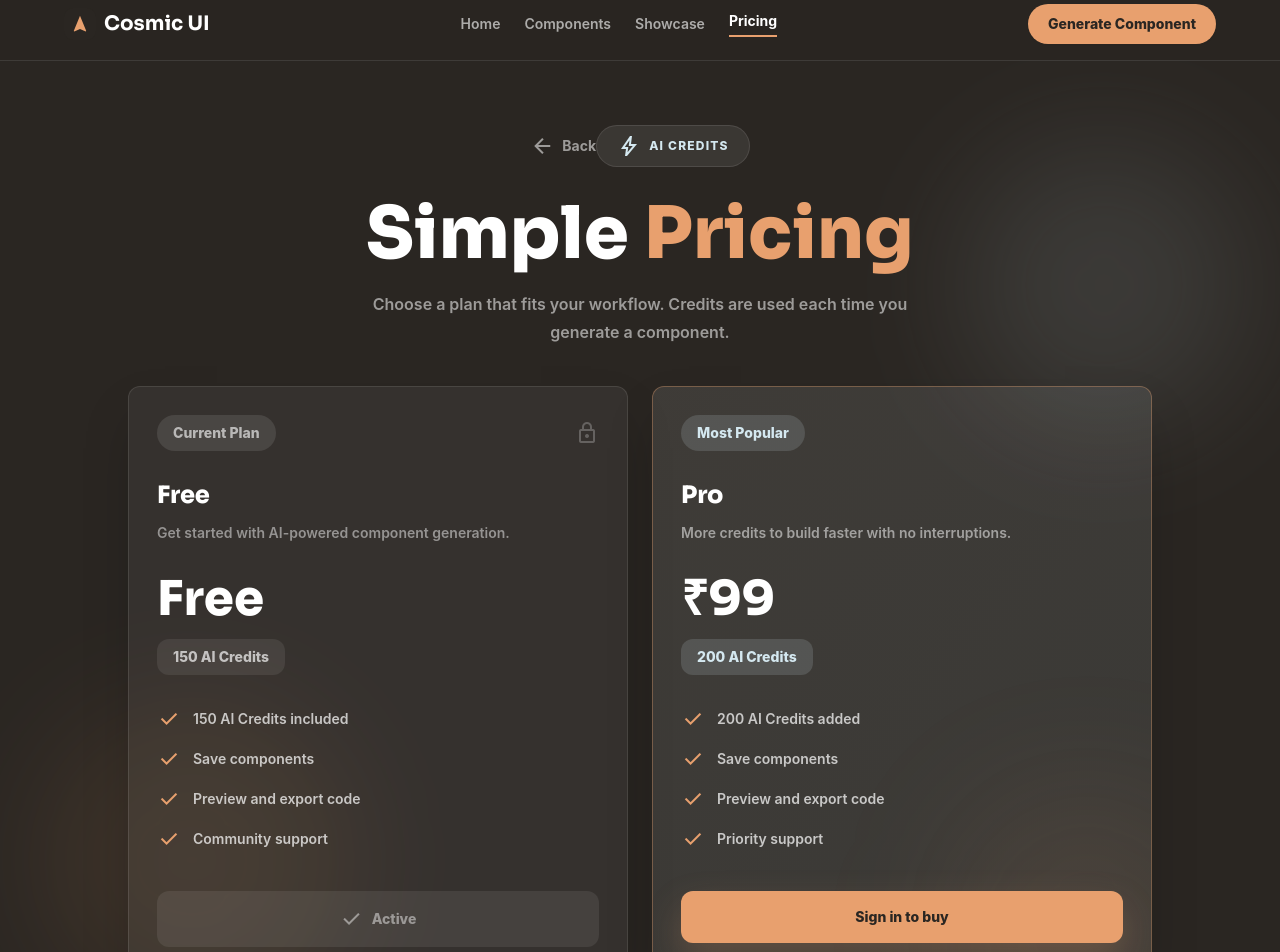
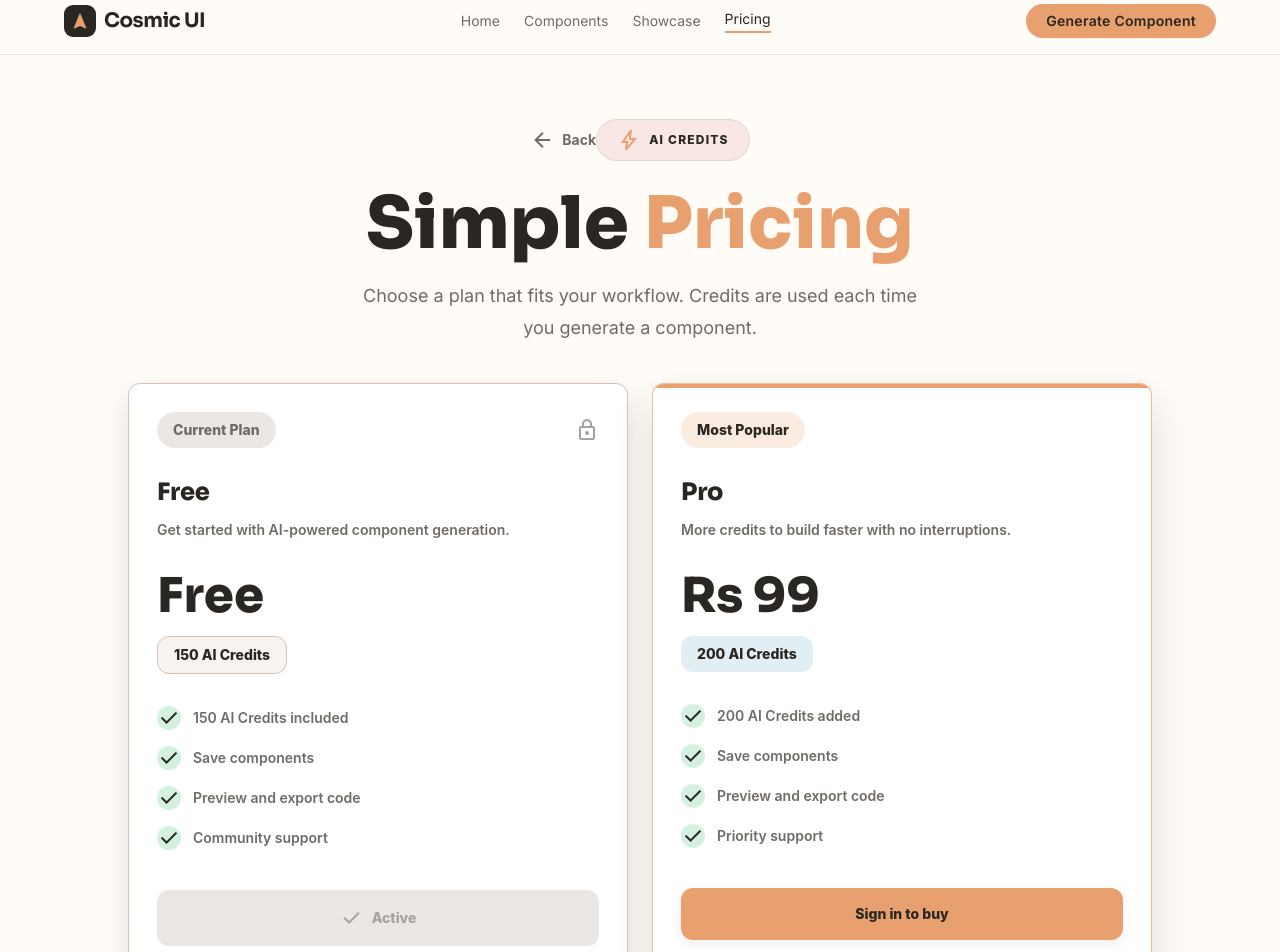
Before and after one commit to cosmicsuyog/cosmic-ui, a React (Vite) app in the folder client/: page /pricing in a window 1280 px wide. Shown: the part 40-992 px from the top of the page. Built offline with nearby package versions, Linux system fonts and the light colour scheme; no server answers.

Commit message:
fix(pricing): align page with design system theme

```diff
--- a/client/src/features/pricing/pages/PricingPage.jsx
+++ b/client/src/features/pricing/pages/PricingPage.jsx
@@ -1,3 +1,4 @@
+/* eslint-disable max-lines */
 import { useEffect, useMemo, useState } from "react";
 import { useDispatch } from "react-redux";
 import { Link, useNavigate } from "react-router-dom";
@@ -17,7 +18,7 @@ const fallbackProPlan = {
   amount: 9900,
   currency: "INR",
   credits: 200,
-  displayPrice: "₹99",
+  displayPrice: "Rs 99",
   description: "More credits to build faster with no interruptions.",
 };
 
@@ -62,14 +63,27 @@ const getErrorMessage = (error, fallback) =>
   error.response?.data?.message || error.response?.data?.error || error.message || fallback;
 
 const PlanFeature = ({ children }) => (
-  <li className="flex items-center gap-3 text-sm font-semibold text-white/72">
-    <span className="material-symbols-outlined text-warm-accent text-[18px] leading-none">
-      check
+  <li className="text-text-secondary flex items-center gap-3 text-sm font-semibold">
+    <span className="bg-green-soft text-charcoal-text flex h-6 w-6 items-center justify-center rounded-full">
+      <span className="material-symbols-outlined text-[16px] leading-none">check</span>
     </span>
     {children}
   </li>
 );
 
+const getBuyButtonLabel = ({ isAuthenticated, price, processing }) => {
+  if (processing) {
+    return "Opening checkout...";
+  }
+
+  if (isAuthenticated) {
+    return `Buy for ${price}`;
+  }
+
+  return "Sign in to buy";
+};
+
+// eslint-disable-next-line complexity
 const PricingPage = () => {
   const dispatch = useDispatch();
   const navigate = useNavigate();
@@ -80,7 +94,8 @@ const PricingPage = () => {
   const [errorMessage, setErrorMessage] = useState("");
   const currentCredits = user?.aiCredit ?? 150;
   const userDisplayName = user?.displayName || user?.name || "Creator";
-  const price = useMemo(() => proPlan.displayPrice || "₹99", [proPlan.displayPrice]);
+  const price = useMemo(() => proPlan.displayPrice || "Rs 99", [proPlan.displayPrice]);
+  const buyButtonLabel = getBuyButtonLabel({ isAuthenticated, price, processing });
 
   useEffect(() => {
     let isMounted = true;
@@ -174,80 +189,83 @@ const PricingPage = () => {
   };
 
   return (
-    <div className="bg-charcoal text-white min-h-screen overflow-hidden">
-      <header className="border-white/10 bg-charcoal/90 sticky top-0 z-40 border-b backdrop-blur-md">
+    <div className="bg-soft-cream-bg text-charcoal-text min-h-screen overflow-hidden">
+      <header className="border-outline-variant/40 bg-soft-cream-bg/90 sticky top-0 z-40 border-b backdrop-blur-md">
         <div className="mx-auto flex max-w-7xl items-center justify-between gap-4 px-4 py-4 md:px-16">
           <Link to="/home" className="flex items-center gap-2">
             <img src="/favicon.svg" alt="Cosmic UI logo" className="h-8 w-8" />
-            <span className="font-sora text-xl font-bold text-white">Cosmic UI</span>
+            <span className="navbar-brand-text">Cosmic UI</span>
           </Link>
           <nav className="hidden items-center gap-6 md:flex">
-            <Link to="/home" className="text-sm font-semibold text-white/62 hover:text-white">
+            <Link
+              to="/home"
+              className="type-body-sm text-text-secondary hover:text-charcoal-text font-medium transition-colors"
+            >
               Home
             </Link>
-            <Link to="/docs" className="text-sm font-semibold text-white/62 hover:text-white">
+            <Link
+              to="/docs"
+              className="type-body-sm text-text-secondary hover:text-charcoal-text font-medium transition-colors"
+            >
               Components
             </Link>
             <Link
               to="/coming-soon/showcase"
-              className="text-sm font-semibold text-white/62 hover:text-white"
+              className="type-body-sm text-text-secondary hover:text-charcoal-text font-medium transition-colors"
             >
               Showcase
             </Link>
-            <span className="border-warm-accent text-sm font-bold text-white border-b-2 pb-1">
+            <span className="type-body-sm text-charcoal-text border-warm-accent border-b-2 pb-0.5 font-bold">
               Pricing
             </span>
           </nav>
           <Link
             to="/generate"
-            className="bg-warm-accent text-charcoal-text rounded-full px-5 py-2.5 text-sm font-extrabold shadow-sm transition-transform hover:scale-105"
+            className="bg-warm-accent type-label-md text-charcoal-text rounded-full px-5 py-2.5 font-semibold shadow-sm transition-all hover:scale-105 hover:shadow-md"
           >
             Generate Component
           </Link>
         </div>
       </header>
 
-      <main className="relative mx-auto flex max-w-7xl flex-col gap-10 px-4 py-12 md:px-16 md:py-16">
-        <div className="pointer-events-none absolute inset-0 opacity-70">
-          <div className="absolute top-20 right-8 h-72 w-72 rounded-full bg-blue-soft/15 blur-3xl" />
-          <div className="absolute bottom-20 left-8 h-80 w-80 rounded-full bg-warm-accent/14 blur-3xl" />
-        </div>
-
-        <section className="relative z-10 mx-auto max-w-3xl text-center">
+      <main className="mx-auto flex max-w-7xl flex-col gap-10 px-4 py-12 md:px-16 md:py-16">
+        <section className="mx-auto max-w-3xl text-center">
           <Link
             to="/home"
-            className="mb-10 inline-flex items-center gap-2 text-sm font-bold text-white/54 transition-colors hover:text-white"
+            className="text-text-secondary hover:text-charcoal-text mb-9 inline-flex items-center gap-2 text-sm font-bold transition-colors"
           >
             <span className="material-symbols-outlined text-[18px] leading-none">arrow_back</span>
             Back
           </Link>
-          <div className="bg-white/8 border-white/10 text-blue-soft mx-auto mb-6 inline-flex items-center gap-2 rounded-full border px-5 py-2 text-xs font-extrabold tracking-widest uppercase">
-            <span className="material-symbols-outlined text-[16px] leading-none">bolt</span>
+          <div className="bg-highlight-pink/50 border-outline-variant/50 text-charcoal-text mx-auto mb-6 inline-flex items-center gap-2 rounded-full border px-5 py-2 text-xs font-extrabold tracking-widest uppercase">
+            <span className="material-symbols-outlined text-warm-accent text-[16px] leading-none">
+              bolt
+            </span>
             AI Credits
           </div>
-          <h1 className="font-sora text-5xl font-black tracking-normal text-white md:text-7xl">
+          <h1 className="font-sora text-charcoal-text text-5xl font-black tracking-normal md:text-7xl">
             Simple <span className="text-warm-accent">Pricing</span>
           </h1>
-          <p className="mx-auto mt-5 max-w-xl text-base font-semibold leading-7 text-white/54">
+          <p className="type-body-lg text-text-secondary mx-auto mt-5 max-w-xl">
             Choose a plan that fits your workflow. Credits are used each time you generate a
             component.
           </p>
         </section>
 
-        <section className="relative z-10 mx-auto grid w-full max-w-5xl gap-6 lg:grid-cols-2">
-          <article className="rounded-xl border border-white/10 bg-white/[0.055] p-7 shadow-2xl">
+        <section className="mx-auto grid w-full max-w-5xl gap-6 lg:grid-cols-2">
+          <article className="border-outline-variant rounded-xl border bg-white p-7 shadow-lg">
             <div className="mb-7 flex items-center justify-between">
-              <span className="rounded-full bg-white/10 px-4 py-2 text-sm font-extrabold text-white/62">
+              <span className="bg-surface-container-high text-text-secondary rounded-full px-4 py-2 text-sm font-extrabold">
                 Current Plan
               </span>
-              <span className="material-symbols-outlined text-white/24">lock</span>
+              <span className="material-symbols-outlined text-text-tertiary">lock</span>
             </div>
-            <h2 className="font-sora text-2xl font-extrabold text-white">Free</h2>
-            <p className="mt-3 text-sm font-semibold text-white/48">
+            <h2 className="font-sora text-charcoal-text text-2xl font-extrabold">Free</h2>
+            <p className="text-text-secondary mt-3 text-sm font-semibold">
               Get started with AI-powered component generation.
             </p>
-            <p className="font-sora mt-8 text-5xl font-black text-white">Free</p>
-            <span className="mt-4 inline-flex rounded-lg bg-white/8 px-4 py-2 text-sm font-extrabold text-white/68">
+            <p className="font-sora text-charcoal-text mt-8 text-5xl font-black">Free</p>
+            <span className="bg-surface-container-low border-outline-variant text-charcoal-text mt-4 inline-flex rounded-lg border px-4 py-2 text-sm font-extrabold">
               {currentCredits} AI Credits
             </span>
             <ul className="mt-8 space-y-4">
@@ -258,23 +276,27 @@ const PricingPage = () => {
             <button
               type="button"
               disabled
-              className="mt-10 flex w-full items-center justify-center gap-2 rounded-lg bg-white/8 px-5 py-4 text-sm font-extrabold text-white/46"
+              className="bg-surface-container-high text-text-tertiary mt-10 flex w-full items-center justify-center gap-2 rounded-lg px-5 py-4 text-sm font-extrabold"
             >
               <span className="material-symbols-outlined text-[18px] leading-none">check</span>
               Active
             </button>
           </article>
 
-          <article className="border-warm-accent/35 relative overflow-hidden rounded-xl border bg-gradient-to-br from-white/[0.1] to-blue-soft/10 p-7 shadow-2xl">
-            <div className="bg-warm-accent/8 pointer-events-none absolute -right-20 -bottom-24 h-72 w-72 rounded-full blur-3xl" />
+          <article className="border-warm-accent/70 bg-surface-container-lowest relative overflow-hidden rounded-xl border p-7 shadow-xl">
+            <span className="bg-warm-accent absolute top-0 right-0 left-0 h-1" />
             <div className="relative">
-              <span className="bg-blue-soft/15 text-blue-soft mb-7 inline-flex rounded-full px-4 py-2 text-sm font-extrabold">
+              <span className="bg-warm-accent/20 text-charcoal-text mb-7 inline-flex rounded-full px-4 py-2 text-sm font-extrabold">
                 Most Popular
               </span>
-              <h2 className="font-sora text-2xl font-extrabold text-white">{proPlan.name}</h2>
-              <p className="mt-3 text-sm font-semibold text-white/52">{proPlan.description}</p>
-              <p className="font-sora mt-8 text-5xl font-black text-white">{price}</p>
-              <span className="bg-blue-soft/15 text-blue-soft mt-4 inline-flex rounded-lg px-4 py-2 text-sm font-extrabold">
+              <h2 className="font-sora text-charcoal-text text-2xl font-extrabold">
+                {proPlan.name}
+              </h2>
+              <p className="text-text-secondary mt-3 text-sm font-semibold">
+                {proPlan.description}
+              </p>
+              <p className="font-sora text-charcoal-text mt-8 text-5xl font-black">{price}</p>
+              <span className="bg-blue-soft/70 text-charcoal-text mt-4 inline-flex rounded-lg px-4 py-2 text-sm font-extrabold">
                 {proPlan.credits} AI Credits
               </span>
               <ul className="mt-8 space-y-4">
@@ -286,13 +308,9 @@ const PricingPage = () => {
                 type="button"
                 onClick={handleBuyPlan}
                 disabled={processing}
-                className="bg-warm-accent text-charcoal-text mt-10 w-full rounded-lg px-5 py-4 text-sm font-extrabold shadow-[0_16px_36px_rgba(232,160,110,0.22)] transition-transform hover:scale-[1.02] disabled:opacity-60"
+                className="bg-warm-accent text-charcoal-text mt-10 w-full rounded-lg px-5 py-4 text-sm font-extrabold shadow-md transition-transform hover:scale-[1.02] disabled:opacity-60"
               >
-                {processing
-                  ? "Opening checkout..."
-                  : isAuthenticated
-                    ? `Buy for ${price}`
-                    : "Sign in to buy"}
+                {buyButtonLabel}
               </button>
             </div>
           </article>
@@ -300,17 +318,17 @@ const PricingPage = () => {
 
         {(statusMessage || errorMessage) && (
           <p
-            className={`relative z-10 mx-auto max-w-2xl rounded-lg border px-4 py-3 text-center text-sm font-bold ${
+            className={`mx-auto max-w-2xl rounded-lg border px-4 py-3 text-center text-sm font-bold ${
               errorMessage
-                ? "border-red-soft/30 bg-red-soft/10 text-red-soft"
-                : "border-green-soft/30 bg-green-soft/10 text-green-soft"
+                ? "border-red-soft bg-red-soft/40 text-red-700"
+                : "border-green-soft bg-green-soft/60 text-on-surface-variant"
             }`}
           >
             {errorMessage || statusMessage}
           </p>
         )}
 
-        <p className="relative z-10 text-center text-sm font-semibold text-white/38">
+        <p className="text-text-secondary text-center text-sm font-semibold">
           Credits are added to your account instantly after successful payment verification.
         </p>
       </main>
```
Also changed, not shown: 1 other file (tests, documents, lock files or other folders).
